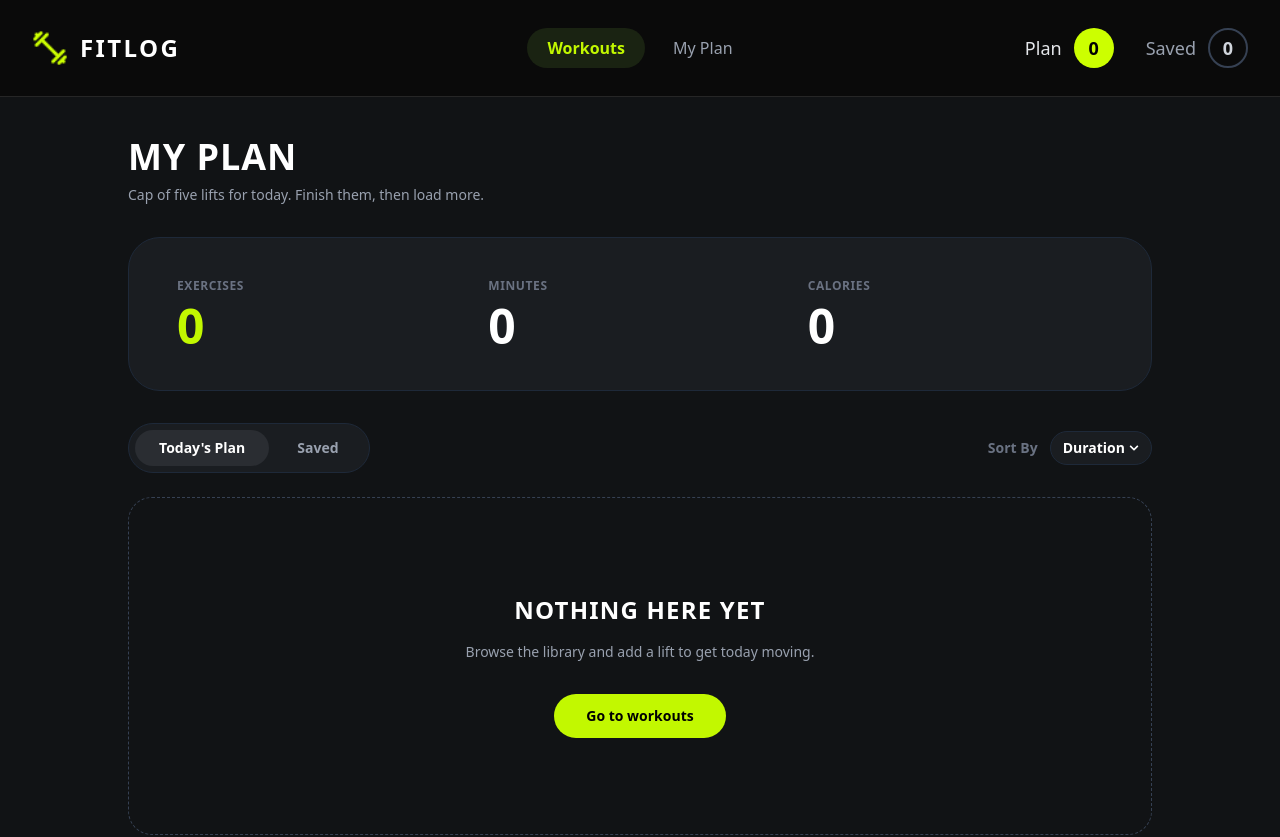
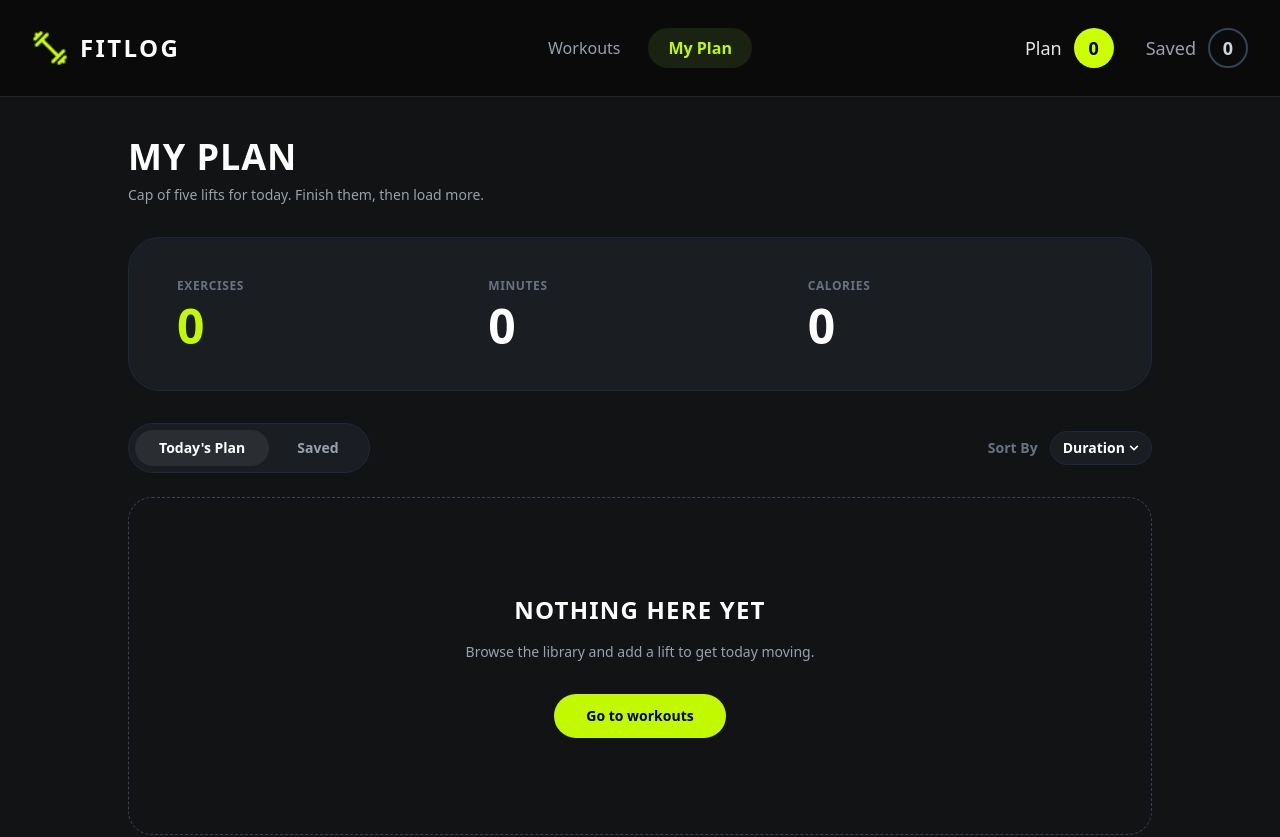
Before and after one commit to Readwanur/ph-assignment-06, a Next.js app: page /my-plan in a window 1280 px wide. Shown: the top 837 px of the page. Built offline with nearby package versions, Linux system fonts and the light colour scheme.

Commit message:
Navbar tab switching fixed

```diff
--- a/src/components/shared/Navbar.tsx
+++ b/src/components/shared/Navbar.tsx
@@ -1,16 +1,24 @@
+'use client'
 import Link from "next/link";
 import logo from "@/assets/logo.png";
 import Image from "next/image";
+import { usePathname } from "next/navigation";
 import TodayPlanStats from "../NavbarStats/TodayPlanStats";
 import SavedPlanStats from "../NavbarStats/SavedPlanStats";
 
 const Navbar = () => {
+  const pathname = usePathname();
+
   const links = (
     <>
       <li>
         <Link
           href="/"
-          className="flex items-center px-5 py-2 rounded-full bg-[#1a2312] text-[#c2f800] font-semibold transition-colors"
+          className={`flex items-center px-5 py-2 rounded-full transition-colors ${
+            pathname === "/" || pathname.startsWith("/workouts")
+              ? "bg-[#1a2312] text-[#c2f800] font-semibold"
+              : "text-gray-400 font-medium hover:text-[#c2f800] hover:bg-[#1a2312]/60"
+          }`}
         >
           Workouts
         </Link>
@@ -18,7 +26,11 @@ const Navbar = () => {
       <li>
         <Link
           href="/my-plan"
-          className="flex items-center px-5 py-2 rounded-full text-gray-400 font-medium hover:text-[#c2f800] hover:bg-[#1a2312]/60 transition-colors"
+          className={`flex items-center px-5 py-2 rounded-full transition-colors ${
+            pathname === "/my-plan"
+              ? "bg-[#1a2312] text-[#c2f800] font-semibold"
+              : "text-gray-400 font-medium hover:text-[#c2f800] hover:bg-[#1a2312]/60"
+          }`}
         >
           My Plan
         </Link>
```
